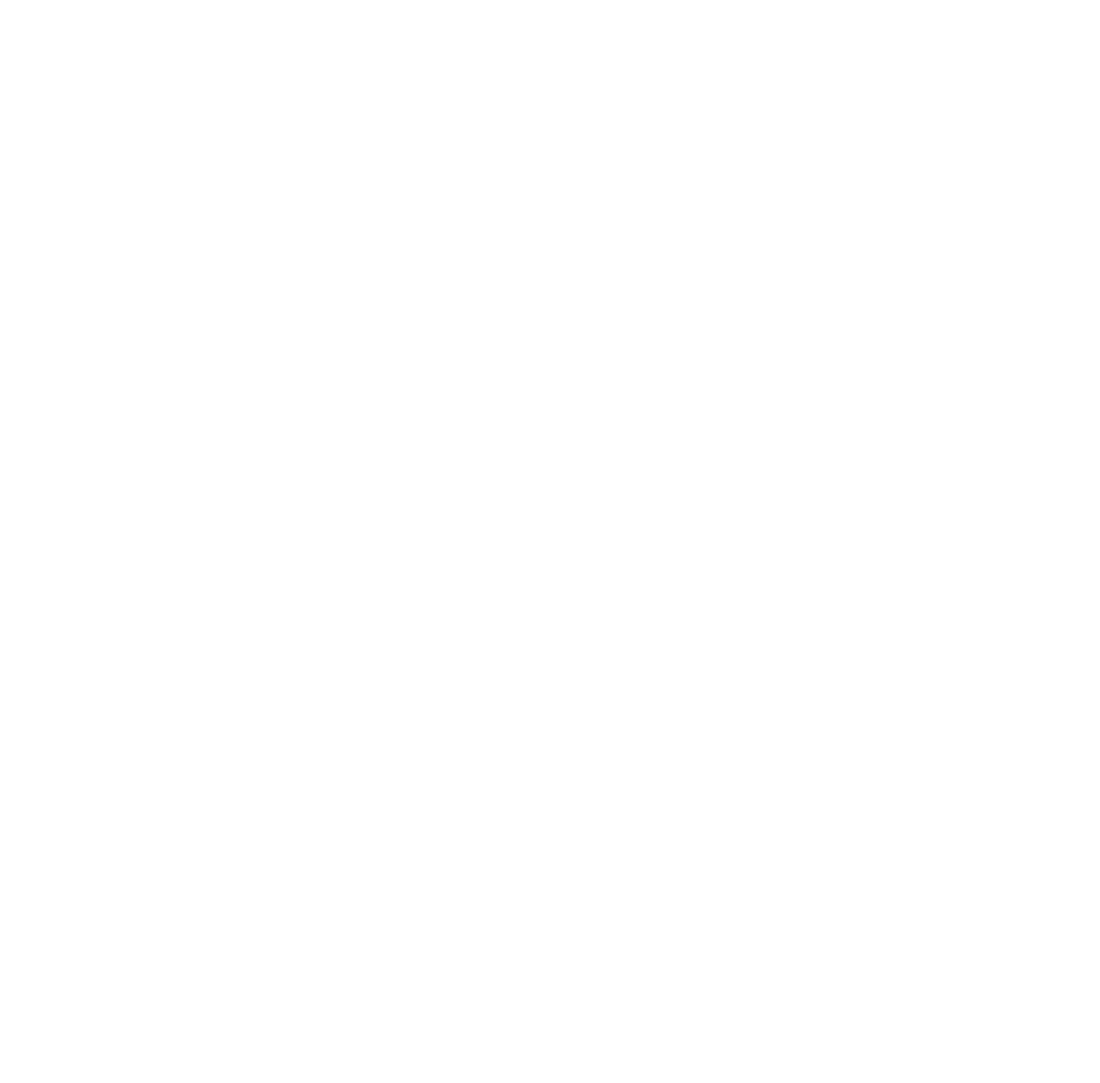
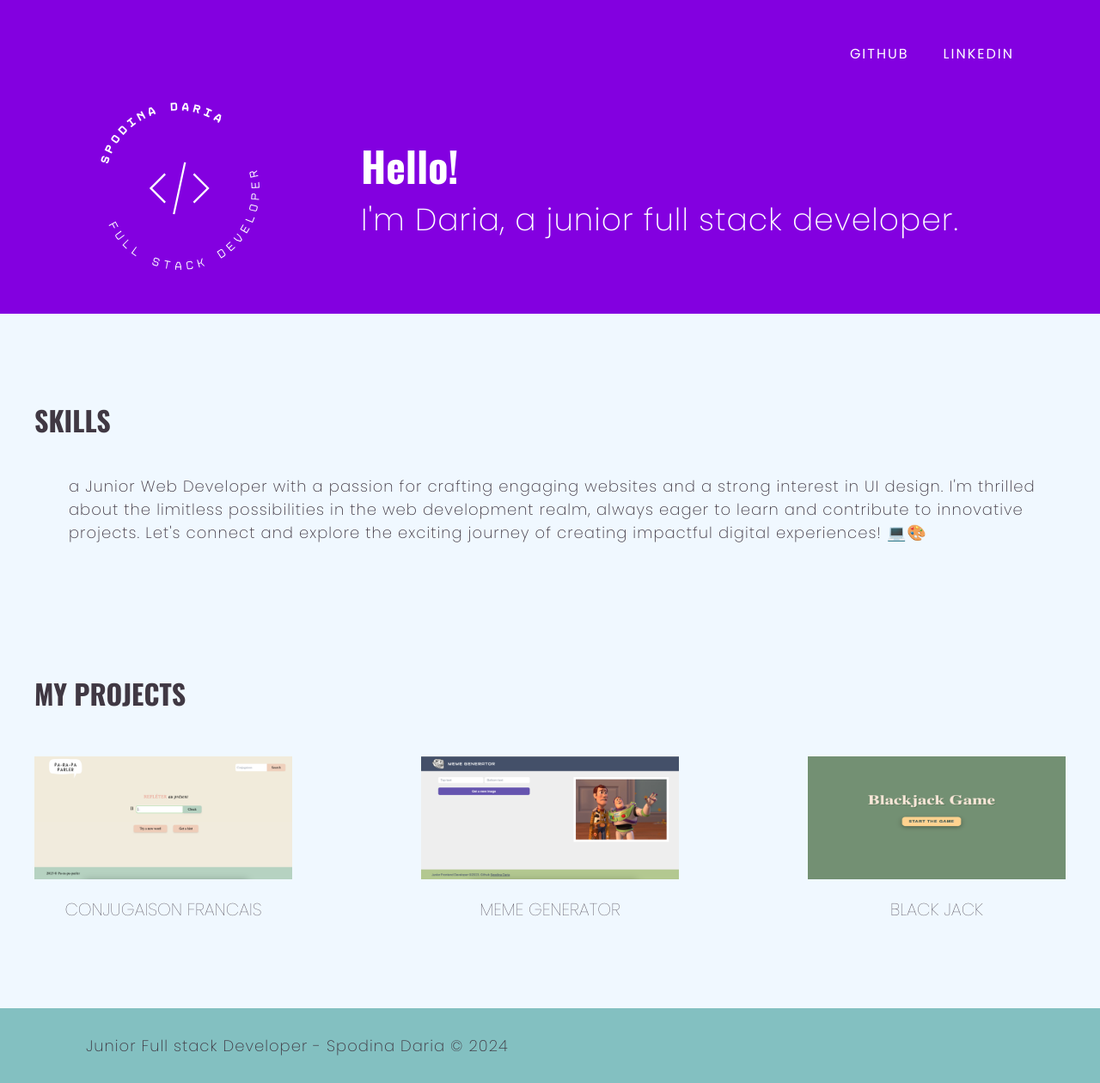
Before and after one commit to dspodina/portfolio, a website: page index.html in a window 1280 px wide. Shown: the whole page at 86% size. Before the commit the page ends 800 px from the top, so only its background shows below. Drawn offline with nearby package versions, Linux system fonts and the light colour scheme.

Commit message:
added html and css to the project

```diff
--- a/index.html
+++ b/index.html
@@ -1,12 +1,98 @@
 <!DOCTYPE html>
 <html lang="en">
-  <head>
-    <meta charset="UTF-8" />
-    <link rel="icon" type="image/svg+xml" href="./client/assets/favicon.ico" />
-    <meta name="viewport" content="width=device-width, initial-scale=1.0" />
-    <title>project!</title>
 
-    <link href="./styles/index.css" rel="stylesheet" />
-  </head>
-  <body></body>
+<head>
+  <meta charset="UTF-8" />
+  <link rel="icon" type="image/svg+xml" href="./client/assets/favicon.ico" />
+  <meta name="viewport" content="width=device-width, initial-scale=1.0" />
+  <title>Portfolio</title>
+  <link rel="preconnect" href="https://fonts.googleapis.com" />
+  <link rel="preconnect" href="https://fonts.gstatic.com" crossorigin />
+  <link href="https://fonts.googleapis.com/css2?family=Poppins:wght@100;200;300;400;600;700&display=swap"
+    rel="stylesheet" />
+  <link rel="preconnect" href="https://fonts.googleapis.com" />
+  <link rel="preconnect" href="https://fonts.gstatic.com" crossorigin />
+  <link href="https://fonts.googleapis.com/css2?family=Oswald:wght@200..700&family=Poppins:wght@400;600&display=swap"
+    rel="stylesheet" />
+  <link href="./styles/index.css" rel="stylesheet" />
+  <script type="module" src="./index.js"></script>
+</head>
+
+<body>
+  <!-- HEADER -->
+  <header>
+    <nav class="nav-el">
+      <a href="https://github.com/dspodina" target="_blank">GitHub</a>
+      <a href="https://www.linkedin.com/in/daria-spodina/" target="_blank">LinkedIn</a>
+    </nav>
+  </header>
+
+  <!-- ABOUT SECTION -->
+  <div class="about-section">
+    <img class="logo-img" src="./public/img/portfolio-logo.svg" alt="" />
+    <div class="about-text">
+      <h2>Hello!</h2>
+      <p id="about-me"></p>
+    </div>
+  </div>
+
+  <!-- TECH STACKS -->
+  <div class="skils-section container">
+    <h2>Skills</h2>
+    <div class="tech-stacks">
+      <div class="tech-stacks-img">
+        <img src="#" alt="" />
+      </div>
+      <div class="tech-stacks-text">
+        <p>
+          a Junior Web Developer with a passion for crafting engaging websites
+          and a strong interest in UI design. I'm thrilled about the limitless
+          possibilities in the web development realm, always eager to learn
+          and contribute to innovative projects. Let's connect and explore the
+          exciting journey of creating impactful digital experiences! 💻🎨
+        </p>
+      </div>
+    </div>
+  </div>
+
+  <!-- PROJECTS -->
+  <div class="project-section container">
+    <h2>My projects</h2>
+    <div class="project-cards">
+      <div class="project-el">
+        <a href="https://github.com/dspodina/Conjugaison-Francais" target="_blank"><img
+            src="./public/img/parapaparler.png" alt="" /></a>
+        <h3>Conjugaison francais</h3>
+      </div>
+      <div class="project-el">
+        <a href="https://github.com/dspodina/Meme-Generator" target="_blank"><img src="./public/img/meme-generator.png"
+            alt="" /></a>
+        <h3>Meme Generator</h3>
+      </div>
+      <div class="project-el">
+        <a href="https://dspodina.github.io/Blackjack/" target="_blank"><img src="./public/img/black-jack.png"
+            alt="" /></a>
+        <h3>Black Jack</h3>
+      </div>
+    </div>
+  </div>
+
+  <!-- CONTACTS
+
+  <div class="contact-form container">
+    <form>
+      <label for="name">First Name</label>
+      <input type="text" id="name" name="name" placeholder="Your name..">
+      <label for="subject">Subject</label>
+      <textarea id="subject" name="subject" placeholder="Write something.."></textarea>
+      <input type="submit" value="Submit">
+    </form>
+  </div> -->
+
+  <!-- FOOTER -->
+  <footer>
+    <p>Junior Full stack Developer - Spodina Daria © 2024</p>
+  </footer>
+</body>
+
 </html>
--- /dev/null
+++ b/index.js
@@ -0,0 +1,12 @@
+const text = "I'm Daria, a junior full stack developer.";
+let index = 0;
+const aboutMe = document.getElementById("about-me");
+
+function printText() {
+  aboutMe.textContent += text[index++];
+  if (index < text.length) {
+    setTimeout(printText, 50);
+  }
+}
+
+window.onload = printText;
--- a/styles/something.css
+++ b/styles/something.css
@@ -1,3 +1,190 @@
+/* Global styles  */
+
+* {
+  margin: 0;
+  padding: 0;
+}
+
 body {
-  background-color: white;
+  background-color: #f0f8ff;
+  color: #403843;
+  font-family: Poppins, sans-serif;
 }
+
+p {
+  font-weight: 200;
+  font-size: 18px;
+  letter-spacing: 1px;
+}
+
+.container {
+  max-width: 1200px;
+  margin: 0 auto;
+  padding: 0 20px;
+}
+
+header {
+  background-color: #8300e0;
+  display: flex;
+  justify-content: end;
+  width: 100%;
+}
+
+.nav-el {
+  display: flex;
+  align-items: center;
+  letter-spacing: 2px;
+  padding: 50px 100px 0;
+  gap: 40px;
+}
+
+a {
+  color: white;
+  text-transform: uppercase;
+  text-decoration: none;
+  font-size: 16px;
+  font-weight: 400;
+}
+
+h2 {
+  font-size: 32px;
+  text-transform: uppercase;
+  font-family: Oswald, sans-serif;
+  color: #403843;
+  text-align: left;
+}
+
+/* About section  */
+
+.about-section {
+  background-color: #8300e0;
+  display: flex;
+  flex-direction: row;
+  align-items: center;
+  padding: 20px 100px;
+  color: white;
+}
+
+.logo-img {
+  position: static;
+  width: 250px;
+  height: 250px;
+}
+
+.about-text {
+  margin-left: 70px;
+}
+
+.about-section p {
+  font-size: 36px;
+}
+
+.about-section h2 {
+  font-size: 48px;
+  color: white;
+  text-transform: none;
+}
+
+/* Tech stacks section */
+
+.skils-section {
+  display: flex;
+  flex-direction: column;
+  margin-top: 100px;
+}
+
+.tech-stacks {
+  display: flex;
+  flex-direction: row;
+  justify-content: space-between;
+  align-items: center;
+  margin-top: 40px;
+}
+
+.tech-stacks-text {
+  margin-left: 40px;
+}
+
+/* Projects section  */
+
+.project-section {
+  display: flex;
+  flex-direction: column;
+  justify-content: space-around;
+  margin-top: 150px;
+  margin-bottom: 50px;
+}
+
+.project-cards {
+  display: flex;
+  flex-direction: row;
+  justify-content: space-between;
+}
+
+.project-el {
+  width: 25%;
+  padding: 50px 0;
+}
+
+.project-el img {
+  display: block;
+  width: 100%;
+  height: auto;
+}
+
+.project-el h3 {
+  text-transform: uppercase;
+  font-weight: 100;
+  font-size: 20px;
+  padding-top: 20px;
+  text-align: center;
+}
+
+/* Contact form  */
+
+/* .contact-form {
+  width: 600px;
+  margin: 0 auto;
+  padding: 20px;
+}
+
+.contact-form form {
+  display: flex;
+  flex-direction: column;
+}
+
+.contact-form input[type="text"],
+    .contact-form textarea {
+      width: 100%;
+      padding: 10px;
+      border: 1px solid #ccc;
+      border-radius: 5px;
+      box-sizing: border-box;
+    }
+
+    .contact-form textarea {
+      resize: vertical;
+      height: 150px;
+    }
+
+    .contact-form input[type="submit"] {
+      background-color: #4CAF50;
+      color: white;
+      padding: 10px 20px;
+      border: none;
+      border-radius: 5px;
+      cursor: pointer;
+      font-size: 16px;
+    }
+
+    .contact-form input[type="submit"]:hover {
+      background-color: #45a049;
+    } */
+
+/* Footer  */
+
+footer {
+  background-color: #83c0c1;
+  padding: 30px 100px;
+  bottom: 0;
+}
```
Also changed, not shown: .cspell.json, public/README.md (deleted), public/img/black-jack.png (added), public/img/meme-generator.png (added), public/img/parapaparler.png (added), public/img/portfolio-logo.svg (added).
